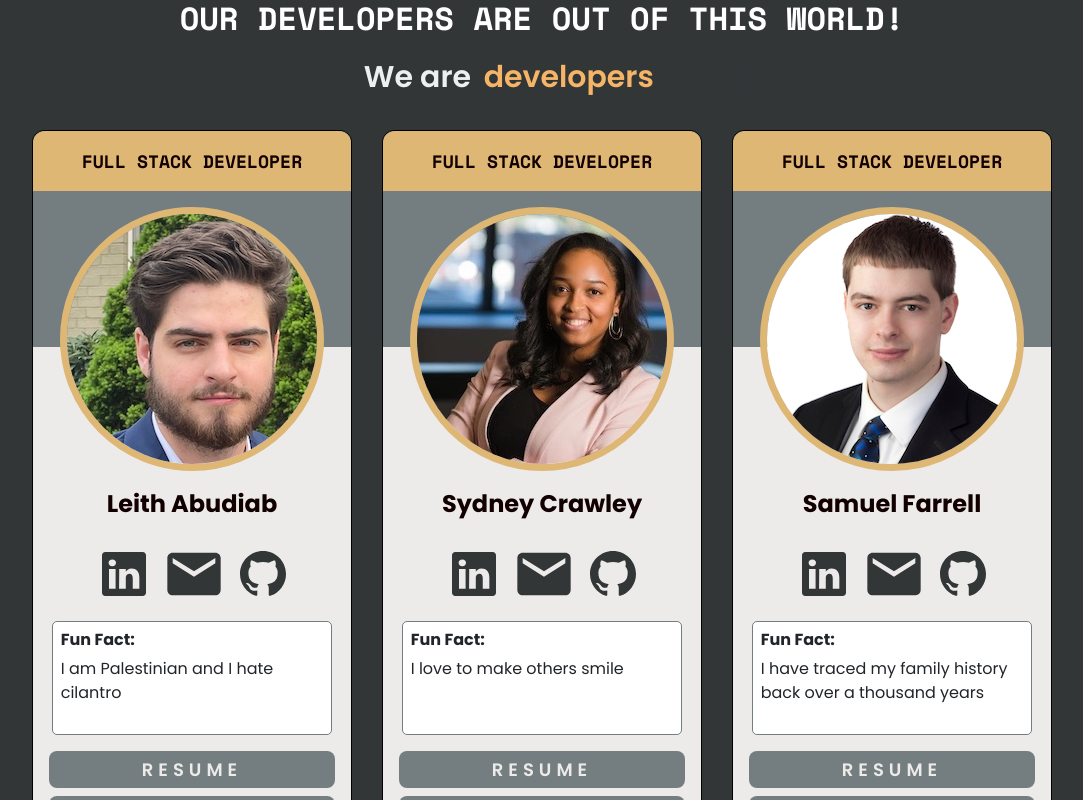
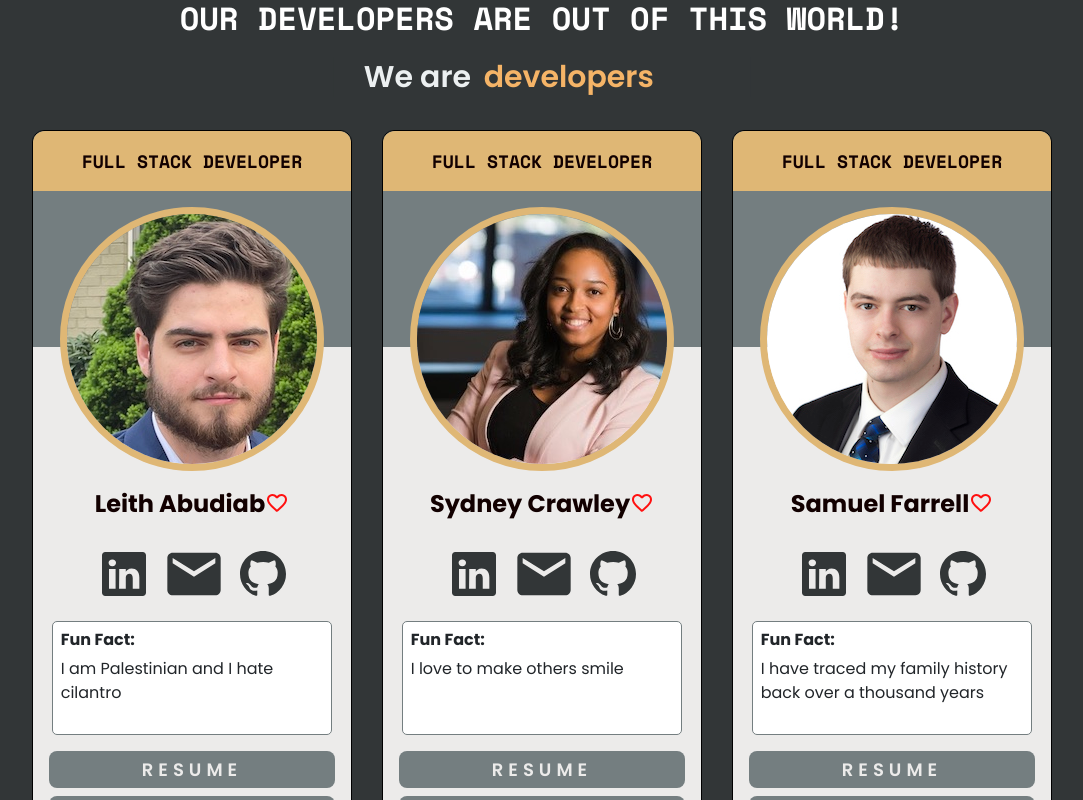
Before and after one commit to nss-day-cohort-51/nss-day-cohort-51.github.io, a React (Create React App) app: page / in a window 1280 px wide. Shown: the part 660-1460 px from the top of the page, without its empty margins (98-1181 px from the left). Built offline with nearby package versions, Linux system fonts and the light colour scheme.

Commit message:
with heart, added readOnly to checkbox

```diff
--- a/src/components/DevCard.js
+++ b/src/components/DevCard.js
@@ -3,7 +3,7 @@ import React from "react";
 import { MediaIcons } from "../components/MediaIcons";
 import { ModalBtn } from "../components/MediaButtons";
 import { buttonColor, borderColor, DevCardAddClass } from "./helpers";
-// import { Fav } from "./Fav";
+import { Fav } from "./Fav";
 
 export const DevCard = ({ obj, allTechStack }) => {
   return (
@@ -32,7 +32,7 @@ export const DevCard = ({ obj, allTechStack }) => {
           </div>
           <div className="dev-card__name">
             {obj?.name}
-            {/* <Fav devId={obj?.id} /> */}
+            <Fav devId={obj?.id} />
           </div>
           <div className="dev-card__icons">
             <MediaIcons key={obj.id} obj={obj} />
--- a/src/components/Fav.js
+++ b/src/components/Fav.js
@@ -37,8 +37,8 @@ export const Fav = ({ devId }) => {
       <span onClick={handleFavChange}>
         <input
           type="checkbox"
-          // checked={isFavorite ? true : false}
-          defaultChecked
+          checked={isFavorite ? true : false}
+          readOnly
         />
         <span></span>
       </span>
```
